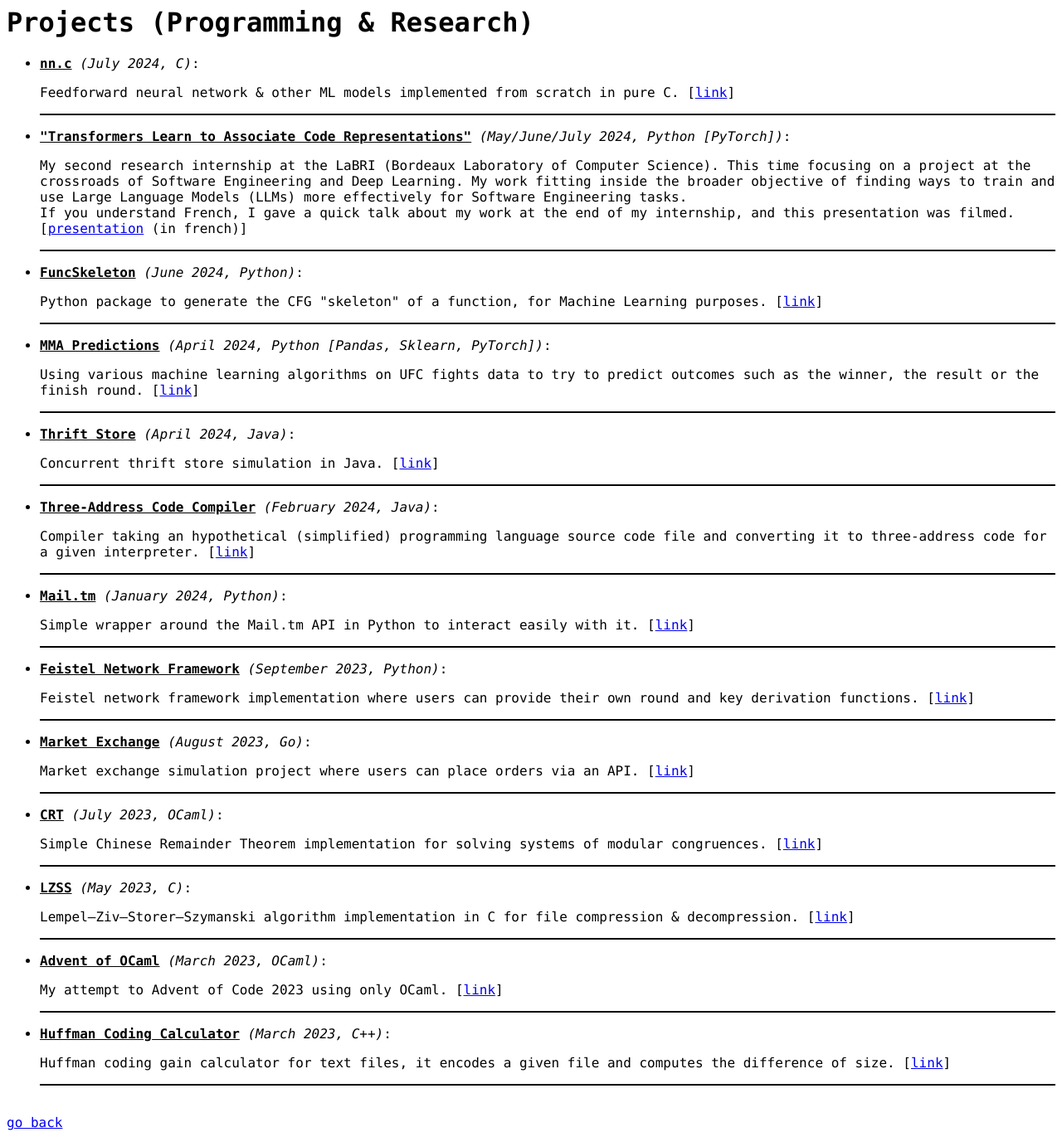
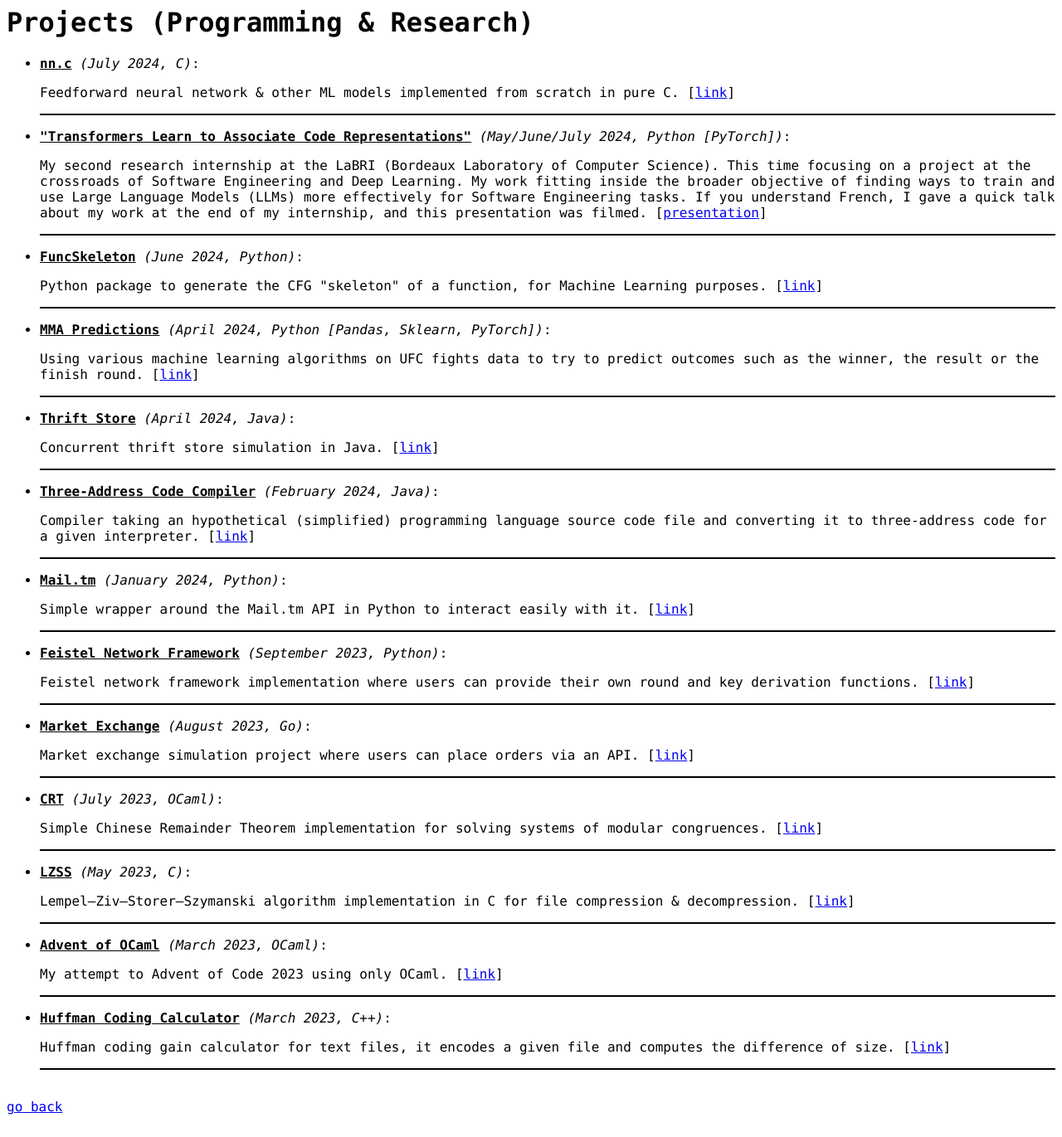
Before and after one commit to mrochk/mrochk.github.io, a Jekyll site: the page projects.html, which Jekyll copies as it is, in a window 1280 px wide. Shown: the whole page at 83% size. Built offline with Jekyll 4.4.1, drawn with Linux system fonts in a browser that asks for light colours.

Commit message:
changed projecst

```diff
--- a/projects.html
+++ b/projects.html
@@ -33,7 +33,7 @@
 
     <li>
         <p><b>"Transformers Learn to Associate Code Representations"</b> <i>(May/June/July 2024, Python [PyTorch])</i>:</p>
-        <p>My second research internship at the LaBRI (Bordeaux Laboratory of Computer Science). This time focusing on a project at the crossroads of Software Engineering and Deep Learning. My work fitting inside the broader objective of finding ways to train and use Large Language Models (LLMs) more effectively for Software Engineering tasks.<br>If you understand French, I gave a quick talk about my work at the end of my internship, and this presentation was filmed. [<a href="https://github.com/mrochk/funcskeleton">presentation</a> (in french)]</p>
+        <p>My second research internship at the LaBRI (Bordeaux Laboratory of Computer Science). This time focusing on a project at the crossroads of Software Engineering and Deep Learning. My work fitting inside the broader objective of finding ways to train and use Large Language Models (LLMs) more effectively for Software Engineering tasks. If you understand French, I gave a quick talk about my work at the end of my internship, and this presentation was filmed. [<a href="https://github.com/mrochk/funcskeleton">presentation</a>]</p>
     </li>
 
     <li>
```
